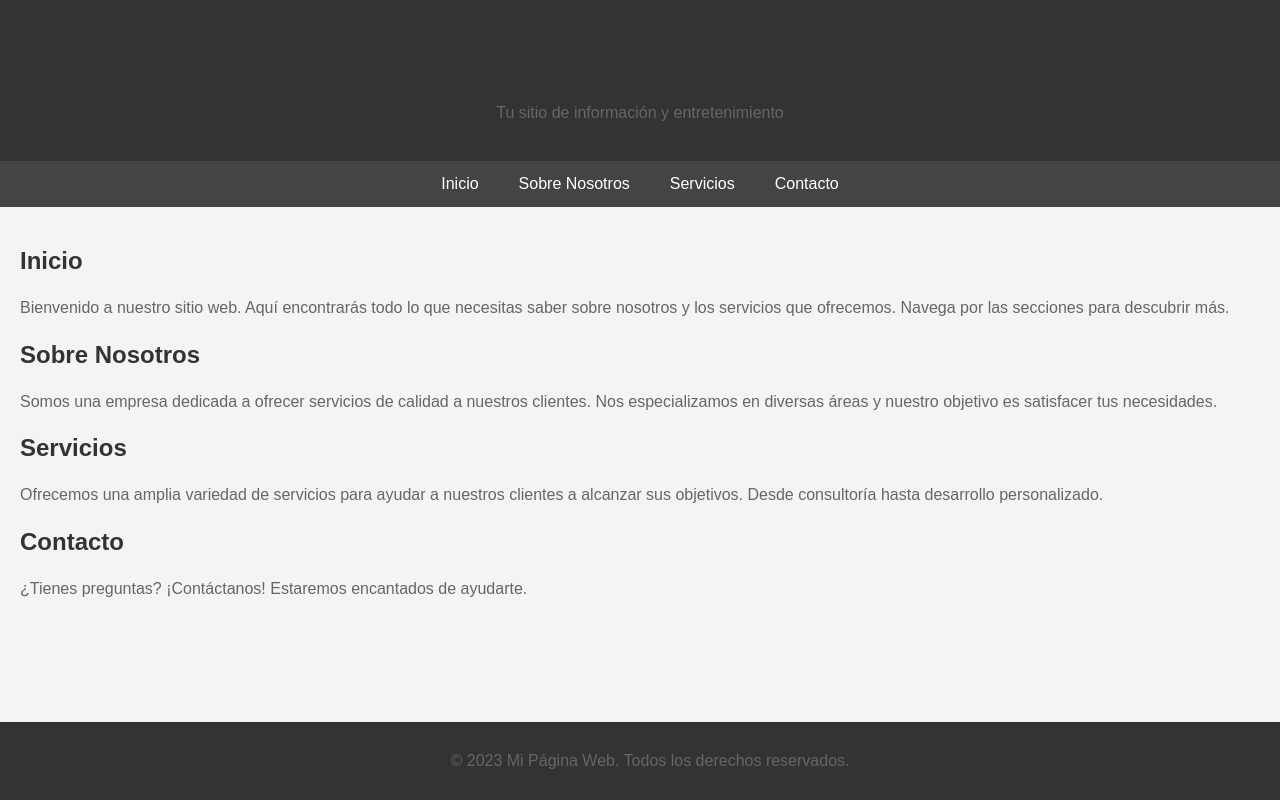
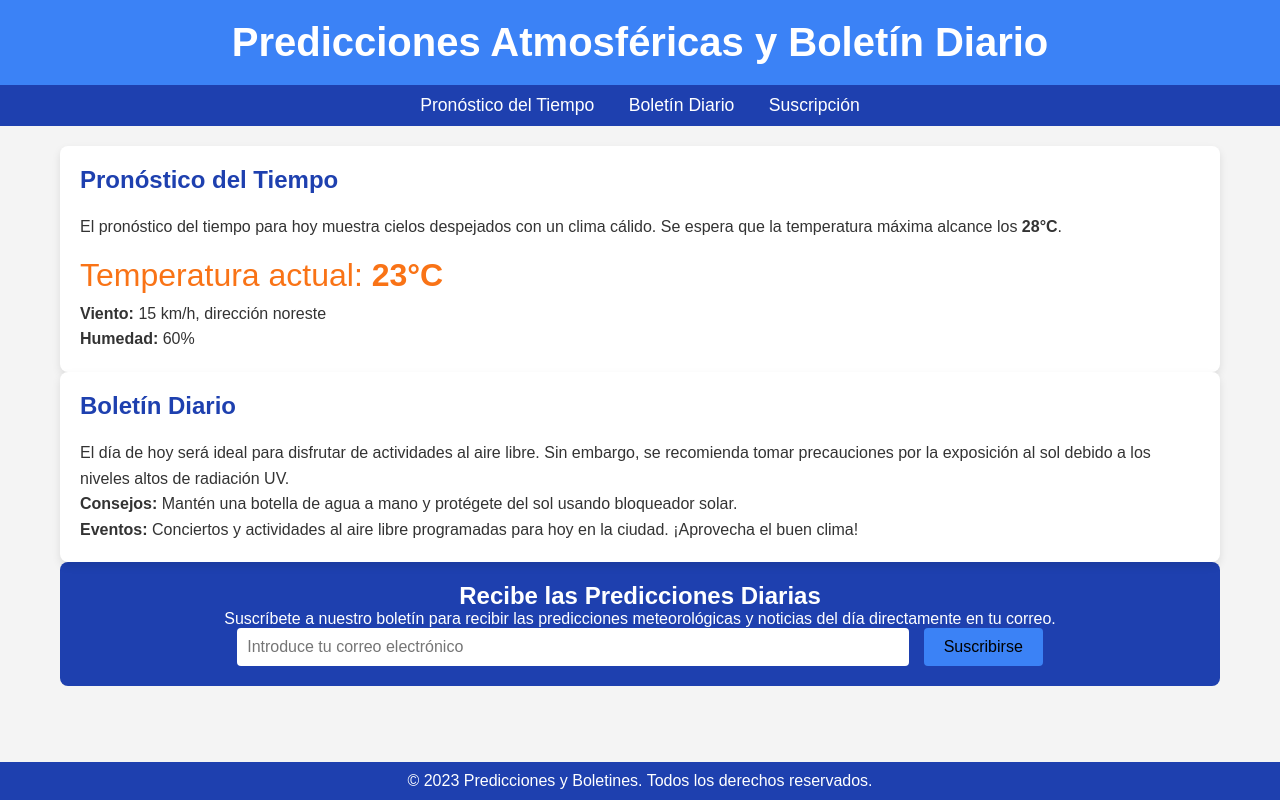
Before and after one commit to Gonzaloblanco31/orha, a plain HTML site: page index.html in a window 1280 px wide. Drawn offline with Linux system fonts and the light colour scheme.

Commit message:
Update index.html

```diff
--- a/index.html
+++ b/index.html
@@ -3,60 +3,124 @@
 <head>
     <meta charset="UTF-8">
     <meta name="viewport" content="width=device-width, initial-scale=1.0">
-    <title>Mi Página Web</title>
+    <title>Predicciones Atmosféricas y Boletín Diario</title>
     <style>
-        /* Estilos básicos para la página */
+        /* Reset básico */
+        * {
+            margin: 0;
+            padding: 0;
+            box-sizing: border-box;
+        }
+
         body {
             font-family: Arial, sans-serif;
+            background-color: #f4f4f4;
+            color: #333;
             margin: 0;
             padding: 0;
-            background-color: #f4f4f4;
         }
 
-        /* Estilo del encabezado */
+        /* Encabezado */
         header {
-            background-color: #333;
-            color: #fff;
+            background-color: #3b82f6;
+            color: white;
             padding: 20px;
             text-align: center;
         }
 
-        /* Estilo de la barra de navegación */
+        header h1 {
+            font-size: 2.5rem;
+        }
+
+        /* Barra de navegación */
         nav {
-            display: flex;
-            justify-content: center;
-            background-color: #444;
+            background-color: #1e40af;
+            padding: 10px;
+            text-align: center;
         }
 
         nav a {
             color: white;
-            padding: 14px 20px;
+            margin: 0 15px;
             text-decoration: none;
+            font-size: 1.1rem;
+        }
+
+        nav a:hover {
+            background-color: #2563eb;
+            padding: 5px;
+        }
+
+        /* Contenedor principal */
+        .container {
+            padding: 20px;
+            max-width: 1200px;
+            margin: 0 auto;
+        }
+
+        .content {
+            display: flex;
+            justify-content: space-between;
+            gap: 20px;
+        }
+
+        .forecast, .daily-bulletin {
+            background-color: white;
+            border-radius: 8px;
+            box-shadow: 0 4px 8px rgba(0,0,0,0.1);
+            padding: 20px;
+            flex: 1;
+        }
+
+        .forecast h2, .daily-bulletin h2 {
+            margin-bottom: 20px;
+            color: #1e40af;
+        }
+
+        .forecast p, .daily-bulletin p {
+            line-height: 1.6;
+        }
+
+        .forecast .temperature {
+            font-size: 2rem;
+            color: #f97316;
+            margin-top: 10px;
+        }
+
+        /* Estilo de formulario para suscripción al boletín */
+        .subscription {
+            background-color: #1e40af;
+            color: white;
+            padding: 20px;
+            border-radius: 8px;
             text-align: center;
         }
 
-        nav a:hover {
-            background-color: #555;
+        .subscription input[type="email"] {
+            padding: 10px;
+            width: 60%;
+            border-radius: 4px;
+            border: none;
+            margin-right: 10px;
+            font-size: 1rem;
         }
 
-        /* Estilos para el contenido principal */
-        .container {
-            padding: 20px;
+        .subscription button {
+            padding: 10px 20px;
+            background-color: #3b82f6;
+            border: none;
+            border-radius: 4px;
+            font-size: 1rem;
+            cursor: pointer;
         }
 
-        h1, h2 {
-            color: #333;
+        .subscription button:hover {
+            background-color: #2563eb;
         }
 
-        p {
-            color: #666;
-            line-height: 1.6;
-        }
-
-        /* Estilo del pie de página */
         footer {
-            background-color: #333;
-            color: #fff;
+            background-color: #1e40af;
+            color: white;
             text-align: center;
             padding: 10px;
             position: fixed;
@@ -67,46 +131,57 @@
 </head>
 <body>
 
-    <!-- Encabezado de la página -->
+    <!-- Encabezado -->
     <header>
-        <h1>Bienvenidos a Mi Página Web</h1>
-        <p>Tu sitio de información y entretenimiento</p>
+        <h1>Predicciones Atmosféricas y Boletín Diario</h1>
     </header>
 
     <!-- Barra de navegación -->
     <nav>
-        <a href="#inicio">Inicio</a>
-        <a href="#sobre-nosotros">Sobre Nosotros</a>
-        <a href="#servicios">Servicios</a>
-        <a href="#contacto">Contacto</a>
+        <a href="#forecast">Pronóstico del Tiempo</a>
+        <a href="#daily-bulletin">Boletín Diario</a>
+        <a href="#subscribe">Suscripción</a>
     </nav>
 
-    <!-- Contenido principal -->
+    <!-- Contenedor principal -->
     <div class="container">
-        <section id="inicio">
-            <h2>Inicio</h2>
-            <p>Bienvenido a nuestro sitio web. Aquí encontrarás todo lo que necesitas saber sobre nosotros y los servicios que ofrecemos. Navega por las secciones para descubrir más.</p>
-        </section>
 
-        <section id="sobre-nosotros">
-            <h2>Sobre Nosotros</h2>
-            <p>Somos una empresa dedicada a ofrecer servicios de calidad a nuestros clientes. Nos especializamos en diversas áreas y nuestro objetivo es satisfacer tus necesidades.</p>
-        </section>
+        <!-- Sección Pronóstico del Tiempo -->
+        <div id="forecast" class="content">
+            <div class="forecast">
+                <h2>Pronóstico del Tiempo</h2>
+                <p>El pronóstico del tiempo para hoy muestra cielos despejados con un clima cálido. Se espera que la temperatura máxima alcance los <strong>28°C</strong>.</p>
+                <p class="temperature">Temperatura actual: <strong>23°C</strong></p>
+                <p><strong>Viento:</strong> 15 km/h, dirección noreste</p>
+                <p><strong>Humedad:</strong> 60%</p>
+            </div>
+        </div>
 
-        <section id="servicios">
-            <h2>Servicios</h2>
-            <p>Ofrecemos una amplia variedad de servicios para ayudar a nuestros clientes a alcanzar sus objetivos. Desde consultoría hasta desarrollo personalizado.</p>
-        </section>
+        <!-- Sección Boletín Diario -->
+        <div id="daily-bulletin" class="content">
+            <div class="daily-bulletin">
+                <h2>Boletín Diario</h2>
+                <p>El día de hoy será ideal para disfrutar de actividades al aire libre. Sin embargo, se recomienda tomar precauciones por la exposición al sol debido a los niveles altos de radiación UV.</p>
+                <p><strong>Consejos:</strong> Mantén una botella de agua a mano y protégete del sol usando bloqueador solar.</p>
+                <p><strong>Eventos:</strong> Conciertos y actividades al aire libre programadas para hoy en la ciudad. ¡Aprovecha el buen clima!</p>
+            </div>
+        </div>
 
-        <section id="contacto">
-            <h2>Contacto</h2>
-            <p>¿Tienes preguntas? ¡Contáctanos! Estaremos encantados de ayudarte.</p>
-        </section>
+        <!-- Sección de Suscripción al Boletín Diario -->
+        <div id="subscribe" class="subscription">
+            <h2>Recibe las Predicciones Diarias</h2>
+            <p>Suscríbete a nuestro boletín para recibir las predicciones meteorológicas y noticias del día directamente en tu correo.</p>
+            <form action="https://example.com/subscribe" method="POST">
+                <input type="email" name="email" placeholder="Introduce tu correo electrónico" required>
+                <button type="submit">Suscribirse</button>
+            </form>
+        </div>
+
     </div>
 
     <!-- Pie de página -->
     <footer>
-        <p>&copy; 2023 Mi Página Web. Todos los derechos reservados.</p>
+        <p>&copy; 2023 Predicciones y Boletines. Todos los derechos reservados.</p>
     </footer>
 
 </body>
```
